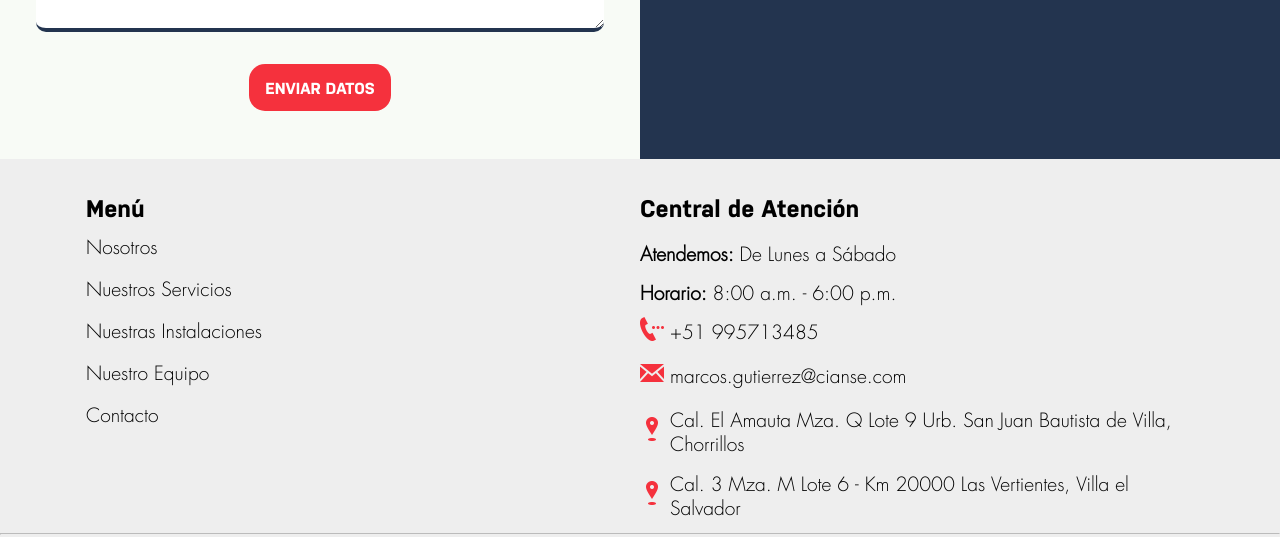
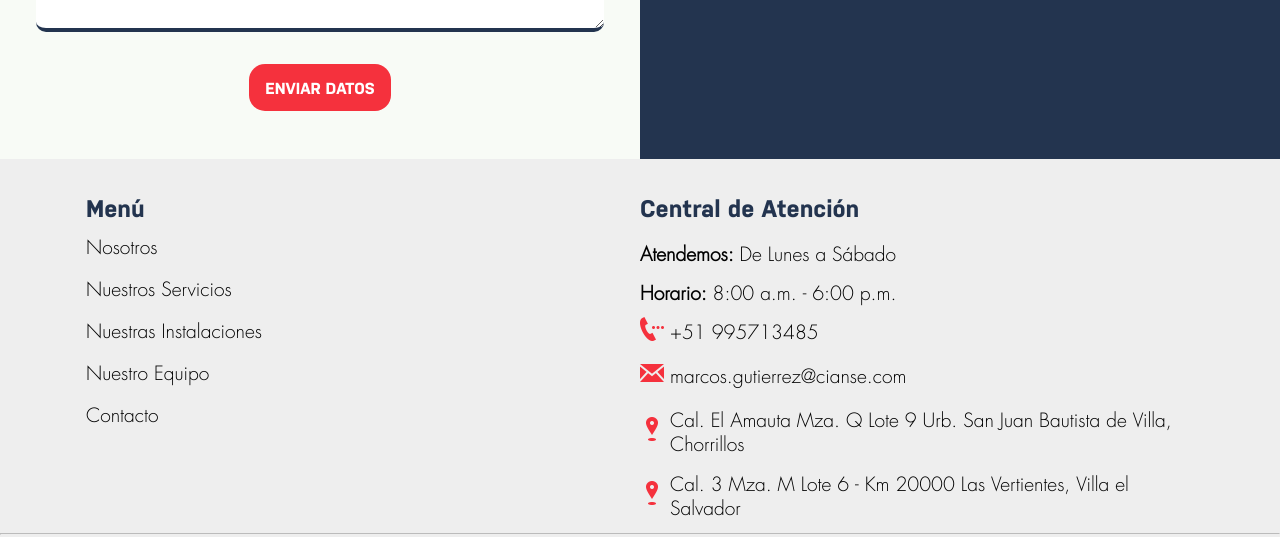
Before and after one commit to Nelson-Choque/cianse, an Astro site: page / in a window 1280 px wide. Shown: the part 6091-6628 px from the top of the page. Built offline with nearby package versions, Linux system fonts and the light colour scheme; Astro itself is replaced by a stand-in of ours.

Commit message:
agregando estilos al footer

```diff
--- a/src/components/footer.astro
+++ b/src/components/footer.astro
@@ -28,6 +28,7 @@
     margin: 0;
     margin-top: 1rem;
     font-size: 1.5rem !important;
+    color: var(--bg-primary);
   }
 
   .footer-section {
```
